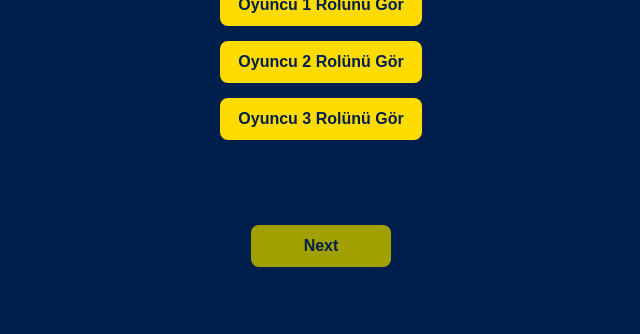
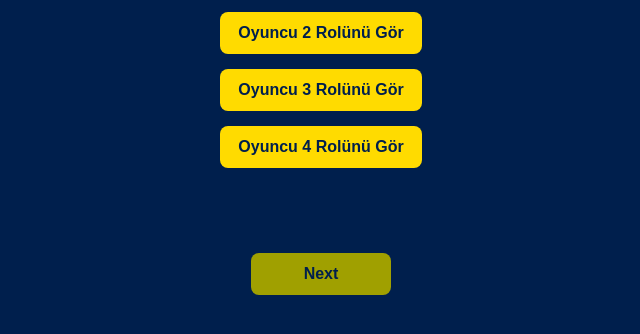
Before and after one commit to tolgaCETIK/role-game-impostor, a plain HTML site: page index.html in a window 1280 px wide. Shown: the part 314-648 px from the top of the page, without its empty margins (319-959 px from the left). Drawn offline with Linux system fonts and the light colour scheme.

Commit message:
Update index.html

```diff
--- a/index.html
+++ b/index.html
@@ -13,6 +13,8 @@
         <button id="btn0" onclick="revealRole(0)">Oyuncu 1 Rolünü Gör</button>
         <button id="btn1" onclick="revealRole(1)">Oyuncu 2 Rolünü Gör</button>
         <button id="btn2" onclick="revealRole(2)">Oyuncu 3 Rolünü Gör</button>
+        <button id="btn3" onclick="revealRole(3)">Oyuncu 4 Rolünü Gör</button>
+
 
     </div>
 
```
